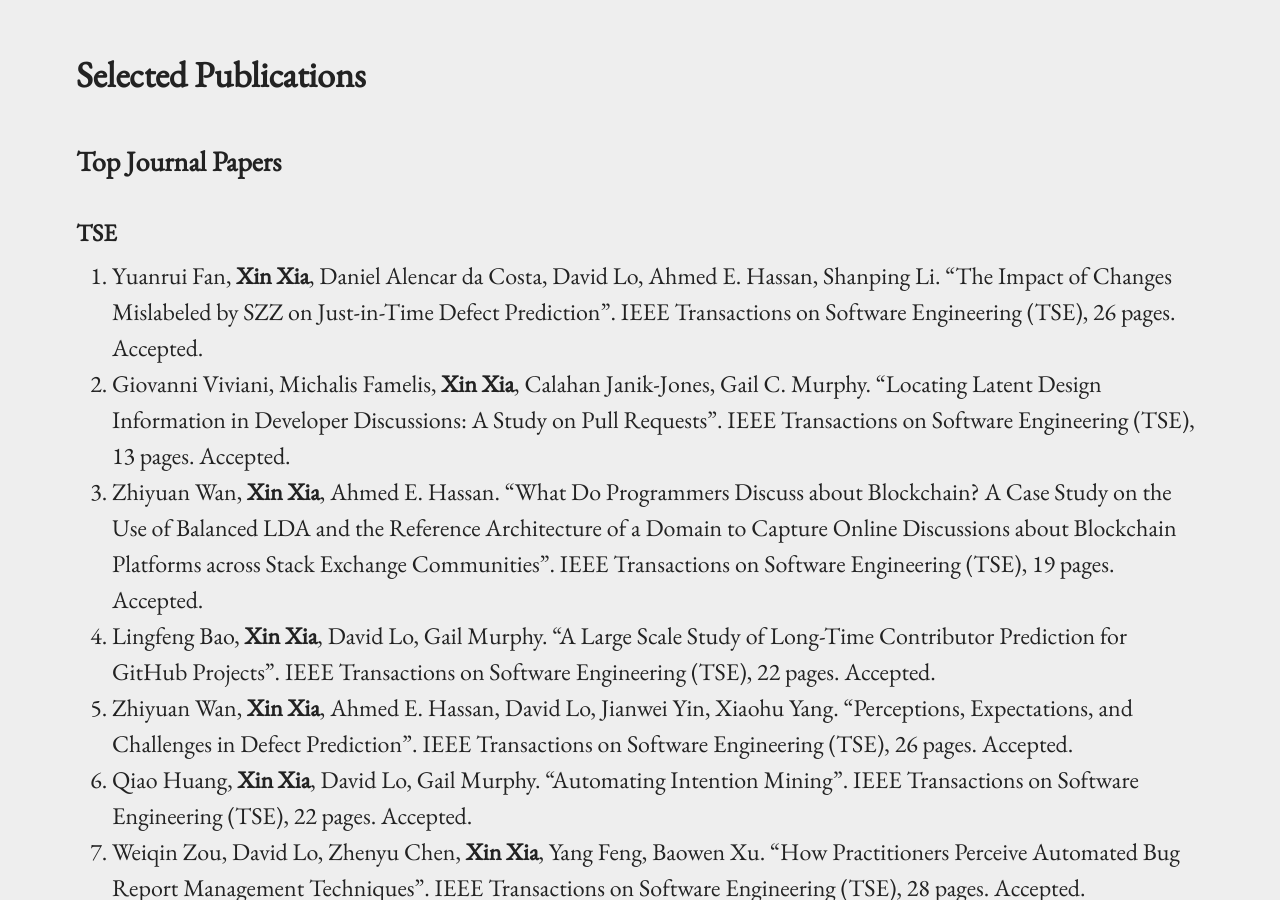
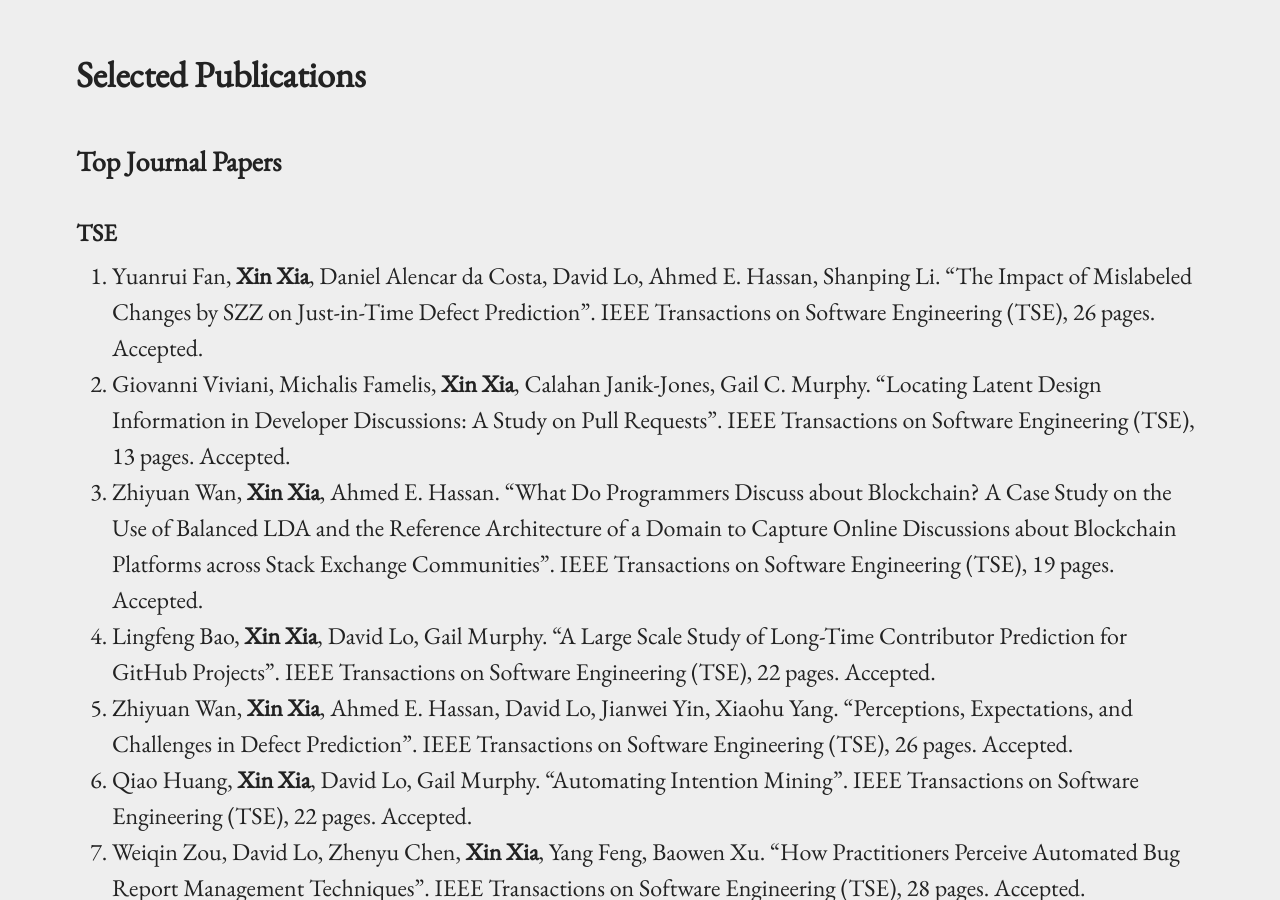
Before and after one commit to xin-xia/xin-xia.github.io, a Jekyll site: the page built from index.md, in a window 1280 px wide and 900 px high, scrolled down 948 px. Built offline with Jekyll 4.4.1, drawn with Linux system fonts in a browser that asks for light colours.

Commit message:
ddddddddd

```diff
--- a/index.md
+++ b/index.md
@@ -28,7 +28,7 @@ engineering data into automated tools and new insights.
 
 #### TSE
 
-1. Yuanrui Fan, <strong>Xin Xia</strong>, Daniel Alencar da Costa, David Lo, Ahmed E. Hassan, Shanping Li. "The Impact of Changes Mislabeled by SZZ on Just-in-Time Defect Prediction". IEEE Transactions on Software Engineering (TSE), 26 pages.  Accepted.   <br />
+1. Yuanrui Fan, <strong>Xin Xia</strong>, Daniel Alencar da Costa, David Lo, Ahmed E. Hassan, Shanping Li. "The Impact of Mislabeled Changes by SZZ on Just-in-Time Defect Prediction". IEEE Transactions on Software Engineering (TSE), 26 pages.  Accepted.   <br />
 1. Giovanni Viviani, Michalis Famelis, <strong>Xin Xia</strong>, Calahan Janik-Jones, Gail C. Murphy. "Locating Latent Design Information in Developer Discussions: A Study on Pull Requests". IEEE Transactions on Software Engineering (TSE), 13 pages.  Accepted.   <br />
 1.  Zhiyuan Wan,  <strong>Xin Xia</strong>, Ahmed E. Hassan. "What Do Programmers Discuss about Blockchain? A Case Study on the Use of Balanced LDA and the Reference Architecture of a Domain to Capture Online Discussions about Blockchain Platforms across Stack Exchange Communities". IEEE Transactions on Software Engineering (TSE), 19 pages.  Accepted.    <br />
 1. Lingfeng Bao, <strong>Xin Xia</strong>, David Lo, Gail Murphy. "A Large Scale Study of Long-Time Contributor Prediction for GitHub Projects". IEEE Transactions on Software Engineering (TSE), 22 pages.  Accepted.    <br />
```
Also changed, not shown: publication.md (+1 -1 lines).
